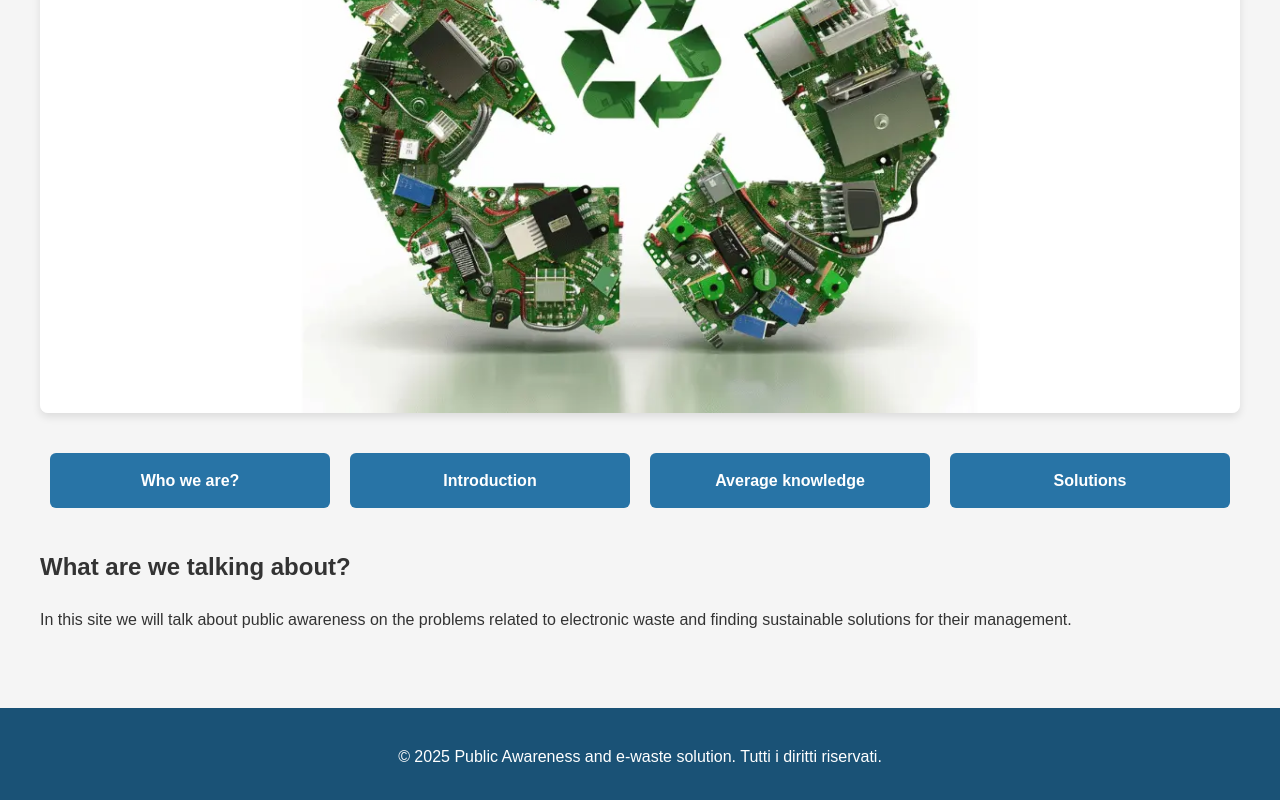
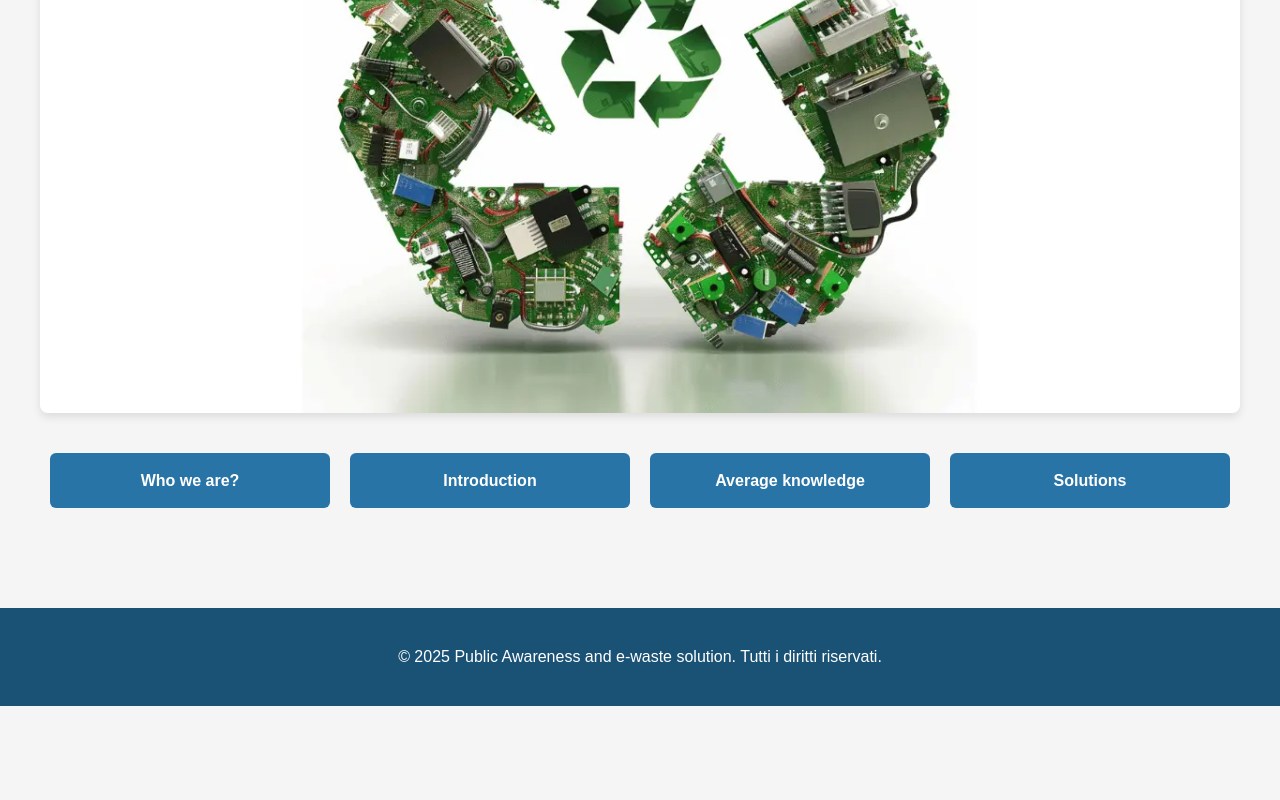
Before and after one commit to Lollery95/Prog.UDA, a plain HTML site: page index.html in a window 1280 px wide. Shown: the part 453-1253 px from the top of the page. After the commit the page ends 1159 px from the top, so only its background shows below. Drawn offline with Linux system fonts and the light colour scheme.

Commit message:
Update index.html

```diff
--- a/index.html
+++ b/index.html
@@ -20,14 +20,11 @@
         <div class="menu">
             <p class="menu-item"><a href="#">Who we are?</a></p>
             <p class="menu-item"><a href="#">Introduction</a></p>
-            <p class="menu-item"><a href="#">Average knowledge</a></p>
+            <p class="menu-item"><a href="CONOSCENZA.HTML">Average knowledge</a></p>
             <p class="menu-item"><a href="#">Solutions</a></p>
         </div>
 
-        <section>
-            <h2>What are we talking about?</h2>
-            <p>In this site we will talk about public awareness on the problems related to electronic waste and finding sustainable solutions for their management.</p>
-        </section>
+
     </div>
 
     <footer>
```
